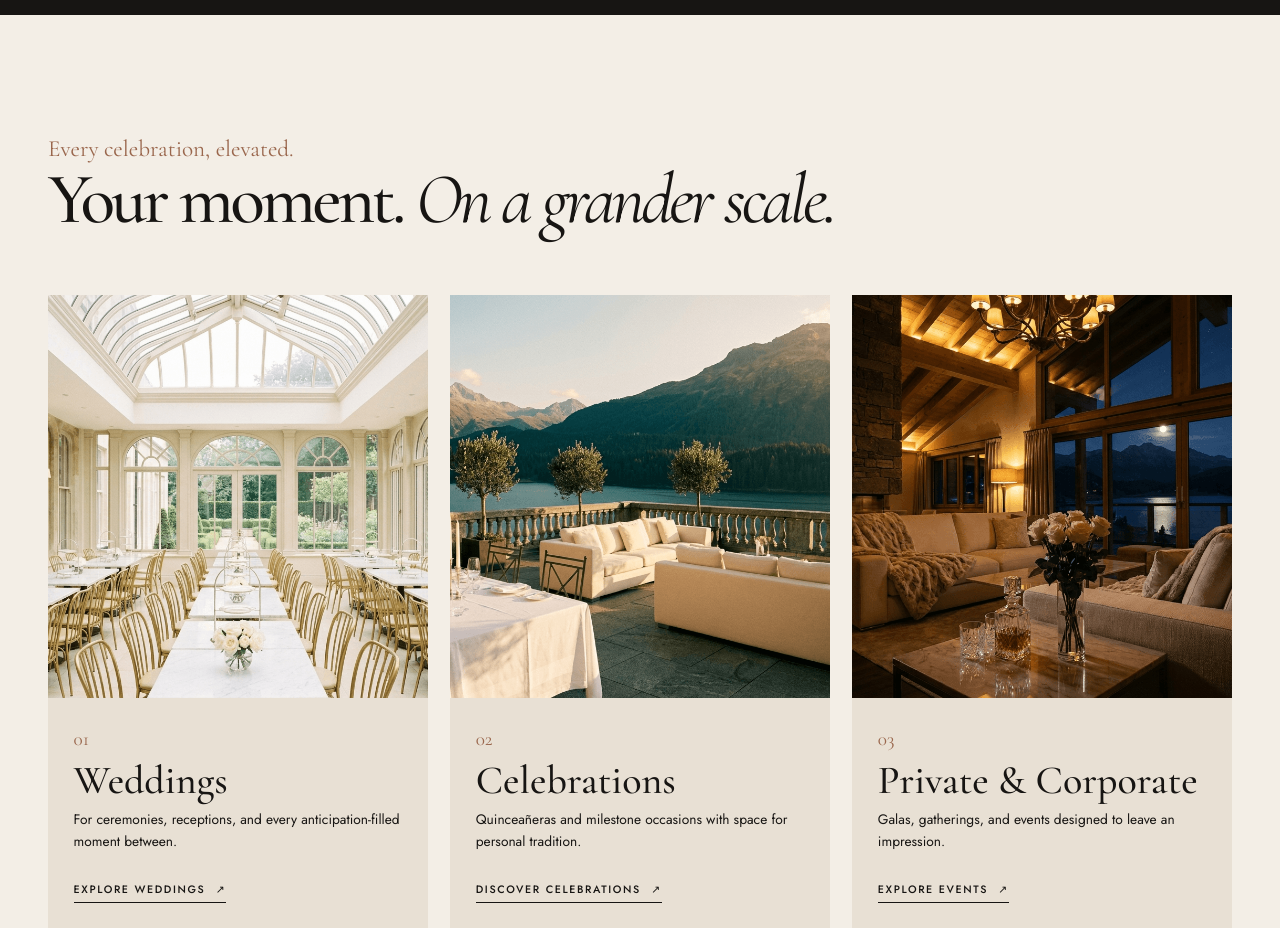
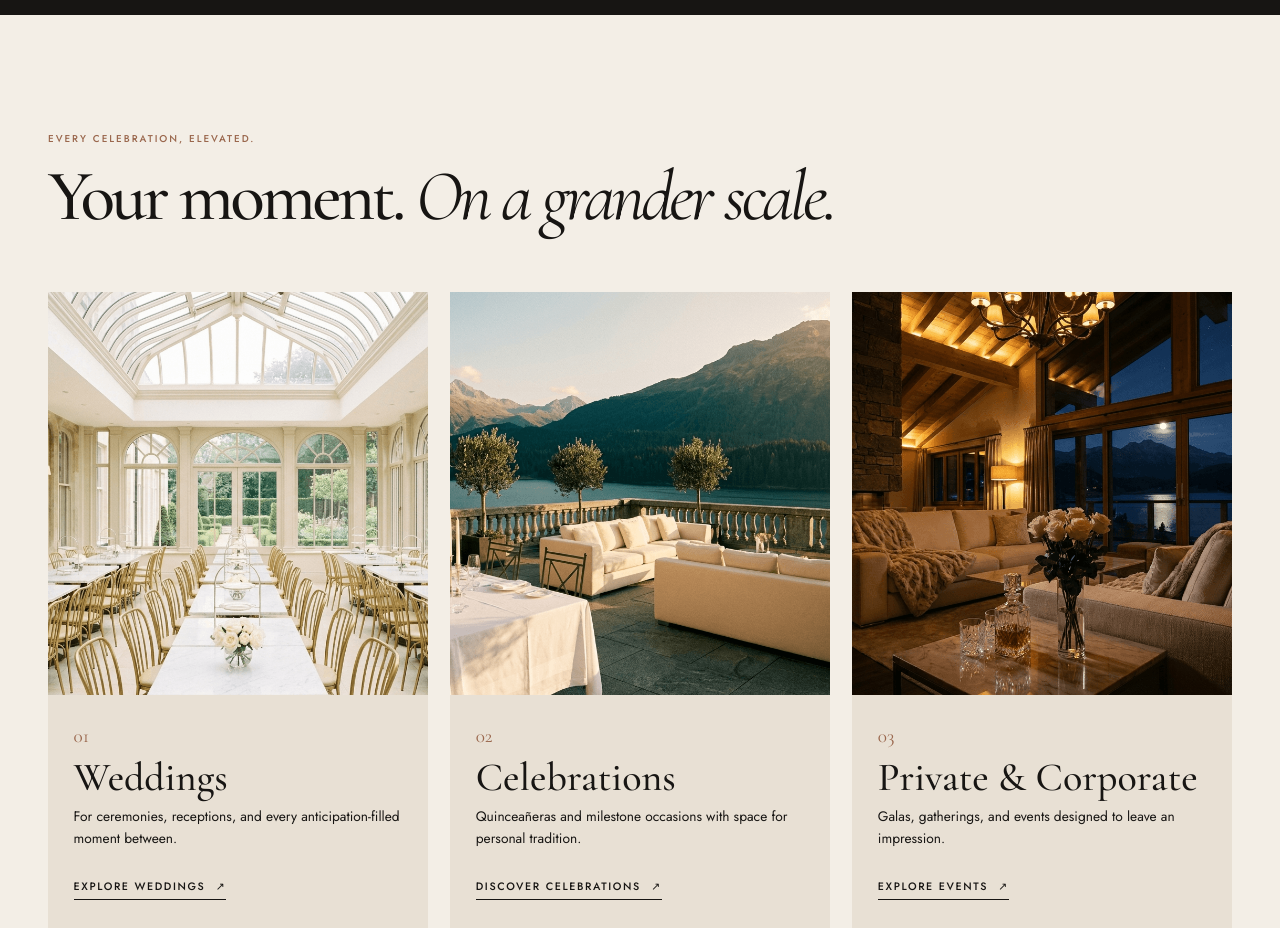
Before and after one commit to sarahcodesgit/thegrandvenuebyag-website, a React (Vite) app: page / in a window 1280 px wide. Shown: the part 2300-3228 px from the top of the page. Built offline with nearby package versions, Linux system fonts and the light colour scheme.

Commit message:
Match celebration eyebrow typography

```diff
--- a/src/pages/HomePage.tsx
+++ b/src/pages/HomePage.tsx
@@ -27,7 +27,7 @@ export function HomePage() {
         </div>
       </section>
       <section className="section-space container editorial-section">
-        <div className="section-index reveal">Every celebration, elevated.</div>
+        <p className="eyebrow reveal">Every celebration, elevated.</p>
         <div className="editorial-header editorial-header-centered reveal"><h2 className="display-xl home-single-line-heading">Your moment. <em>On a grander scale.</em></h2></div>
         <div className="journey-grid">
           <article className="journey-card reveal"><ConceptImage name="ceremony" className="journey-image" /><div className="journey-content"><span>01</span><h3>Weddings</h3><p>For ceremonies, receptions, and every anticipation-filled moment between.</p><a className="text-link" href="/weddings/">Explore weddings <Arrow /></a></div></article>
```
